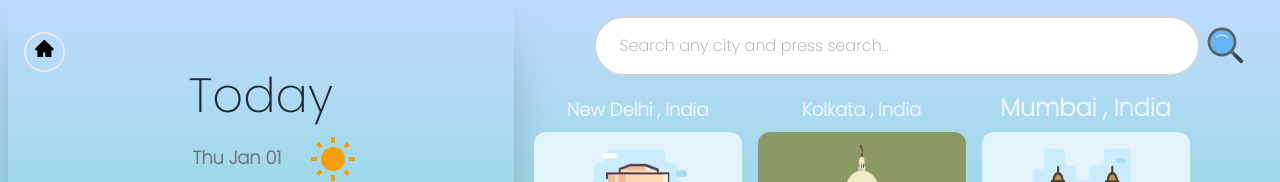
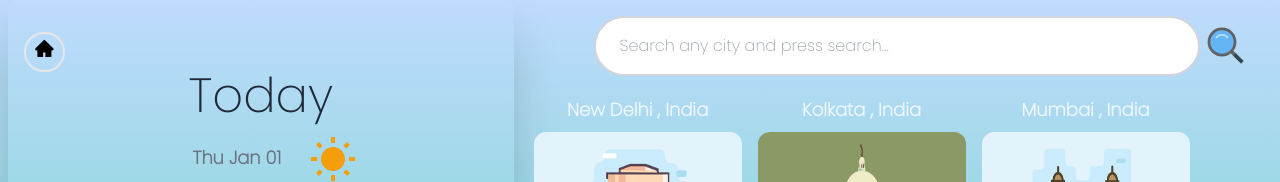
Before and after one commit to subhradeep1007/weather-app, a React (Create React App) app: page /next in a window 1280 px wide. Shown: the top 182 px of the page. Built offline with nearby package versions, Linux system fonts and the light colour scheme; no server answers.

Commit message:
Hopefully 2nd last commit

```diff
--- a/src/Components/Next.js
+++ b/src/Components/Next.js
@@ -680,7 +680,7 @@ export default function Next() {
           >
             <button className="text-gray-300  w-80 md:w-52  mt-2 transform  hover:scale-105 bg-transparent    bg-cover bg-no-repeat z-10    rounded-xl  ml-5 md:ml-2   mb-4   text-xl mr-2  ">
               <div className="text-4xl mx-2  font-bold  text-gray-900  block  text-left"></div>
-              <div className=" text-center bg-transparent mx-2 mb-2 font-extrabold mt-1   text-blue-50 text-2xl  block">
+              <div className=" text-center bg-transparent mx-2 mb-2 font-extrabold mt-1   text-blue-50 text-2xl md:text-lg  block">
                 Mumbai , India
               </div>
 
```
